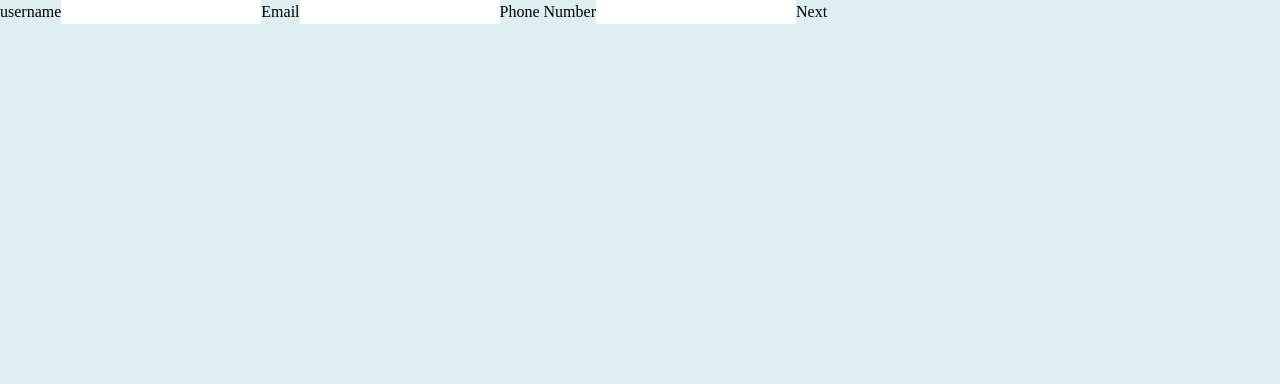
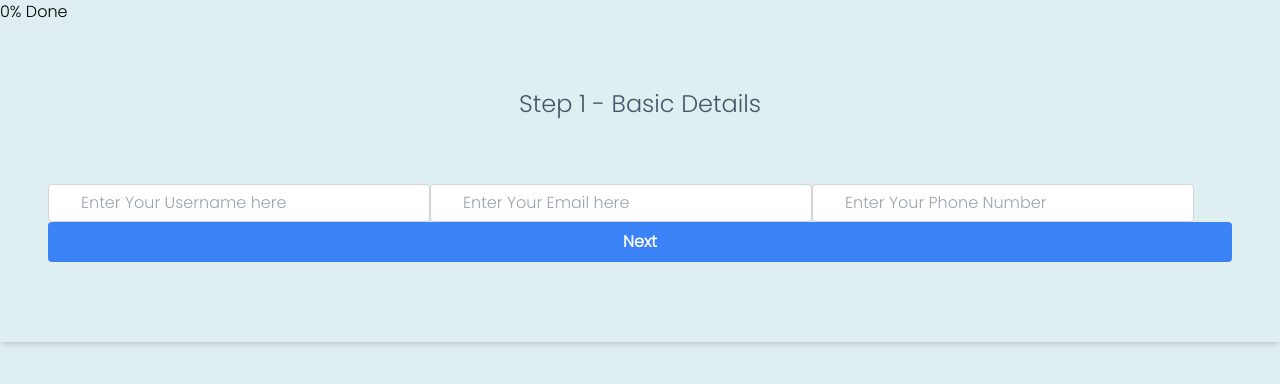
Before and after one commit to dev-gaur-2002/LevitationTask, a React (Vite) app: page /dashboard in a window 1280 px wide. Shown: the top 384 px of the page. Built offline with nearby package versions, Linux system fonts and the light colour scheme.

Commit message:
one bug left to convert object to formdata

```diff
--- a/src/App.css
+++ b/src/App.css
@@ -1,18 +1,22 @@
+@import url('https://fonts.googleapis.com/css2?family=Poppins:wght@300&display=swap');
+
 @tailwind base;
 @tailwind components;
 @tailwind utilities;
-@import url('https://fonts.googleapis.com/css2?family=Poppins:wght@300&display=swap');
 
 body{
     background-color: #dfeef0;
     font-family: Poppins;
-    /* background-image: linear-gradient(315deg, #b3cdd1 0%, #9fa4c4 74%); */
-    /* color: white; */
 }
 .subContainer{
-    @apply shadow-lg px-12 py-16 rounded-lg
+    @apply shadow-lg px-12 py-16 shadow-md hover:shadow-xl
 }
-
+.heading{
+    @apply mb-16 text-slate-600 text-center text-2xl
+}
 .input-form{
     @apply appearance-none bg-white border border-gray-300 rounded py-2 px-8 leading-tight focus:outline-none focus:border-blue-500
 }
+.form-btn{
+    @apply bg-blue-500 hover:bg-blue-700 text-white font-bold py-2 px-8 rounded mb-4 w-full
+}
--- a/src/components/Dashboard.tsx
+++ b/src/components/Dashboard.tsx
@@ -9,9 +9,10 @@ import Success from './Forms/Success'
 const Dashboard:React.FC = () => {
   const {status,setStatus} = useContext(ProgressContext)
   return (
-    <div>
+    <div >
         {
           (status === 'step1')?(
+
             <BasicForm />
           ):(status === 'step2')?(
             <AddressForm/>
--- a/src/components/ForgotPassword.tsx
+++ b/src/components/ForgotPassword.tsx
@@ -2,7 +2,7 @@ import React from 'react'
 
 const ForgotPassword:React.FC = () => {
   return (
-    <div>ForgotPassword</div>
+    <div>This feature required Backend integration hence not made</div>
   )
 }
 
--- a/src/components/Forms/AddressForm.tsx
+++ b/src/components/Forms/AddressForm.tsx
@@ -16,21 +16,30 @@ const AddressForm:React.FC = () => {
 
   return (
     <div>
-      <form onSubmit={(e)=>{handleSubmit(e)}}>
-        <label htmlFor="add1">Address Line 1</label>
-        <input type="text" name='add1' onChange={(e)=>{setFormData({...formData,address_1:e.target.value})}} />
-        <label htmlFor="add2">Address Line 1</label>
-        <input type="text" name='add2' onChange={(e)=>{setFormData({...formData,address_2:e.target.value})}} />
-        <label htmlFor="city">City</label>
-        <input type="text" name='city' onChange={(e)=>{setFormData({...formData,city:e.target.value})}} />
-        <label htmlFor="state">State</label>
-        <input type="text" name='state' onChange={(e)=>{setFormData({...formData,state:e.target.value})}} />
-        <label htmlFor="pincode">Pincode</label>
-        <input type="number" name='pincode' onChange={(e)=>{setFormData({...formData,pincode:Number(e.target.value)})}} />
-        <label htmlFor="Country">Country</label>
-        <input type="text" name='Country'  onChange={(e)=>{setFormData({...formData,country:e.target.value})}}/>
-        <button type='submit'>Next</button>
-      </form>
+      <div>
+        <div className="mb-1 text-base font-medium text-blue-700 dark:text-blue-500">25% Done</div>
+        <div className="w-full bg-gray-200 rounded-full h-2.5 mb-4 dark:bg-gray-700">
+        <div className="bg-blue-600 h-2.5 rounded-full w-1/4"></div>
+        </div>
+        </div>
+      <div className='container flex justify-center items-center min-h-screen mb-10'>
+        <div className='subContainer'>
+          <div>
+            <div className="heading">
+                Step 2 - Address Details
+              </div>
+            <form onSubmit={(e)=>{handleSubmit(e)}} className='flex flex-col'>
+              <input type="text" name='add1' placeholder='Address Line 1' onChange={(e)=>{setFormData({...formData,address_1:e.target.value})}} className='input-form mb-4' />
+              <input type="text" name='add2' placeholder='Address Line 2' onChange={(e)=>{setFormData({...formData,address_2:e.target.value})}} className='input-form mb-4' />
+              <input type="text" name='city' placeholder='City' onChange={(e)=>{setFormData({...formData,city:e.target.value})}} className='input-form mb-4' />
+              <input type="text" name='state' placeholder='State' onChange={(e)=>{setFormData({...formData,state:e.target.value})}} className='input-form mb-4' />
+              <input type="number" name='pincode' placeholder='PIN Code' onChange={(e)=>{setFormData({...formData,pincode:Number(e.target.value)})}} className='input-form mb-4' />
+              <input type="text" name='Country' placeholder='Country'  onChange={(e)=>{setFormData({...formData,country:e.target.value})}} className='input-form mb-4'/>
+              <button type='submit' className='form-btn'>Next</button>
+            </form>
+          </div>
+        </div>
+      </div>
     </div>
   )
 }
--- a/src/components/Forms/BasicForm.tsx
+++ b/src/components/Forms/BasicForm.tsx
@@ -15,15 +15,28 @@ const BasicForm:React.FC = () => {
 
   return (
     <div>
-      <form onSubmit={(e)=>handleSubmit(e)} className=''>
-        <label htmlFor="username">username</label>
-        <input type="text" name='username'  onChange={(e)=>{setFormData({...formData,name:e.target.value})}} />
-        <label htmlFor="email">Email</label>
-        <input type="email" onChange={(e)=>{setFormData({...formData,email:e.target.value})}} />
-        <label htmlFor="PhoneNumber">Phone Number</label>
-        <input type="number" name='PhoneNumber' onChange={(e)=>{setFormData({...formData,phone_number:Number(e.target.value)})}} />
-        <button type='submit'>Next</button>
-      </form>
+      <div>
+      <div className="mb-1 text-base font-medium text-blue-700 dark:text-blue-500">0% Done</div>
+      <div className="w-full bg-gray-200 rounded-full h-2.5 mb-4 dark:bg-gray-700">
+      <div className="bg-blue-600 h-2.5 rounded-full w-0"></div>
+      </div>
+      </div>
+      <div className="container flex justify-center items-center min-h-screen mb-10">
+        <div className='subContainer'>
+          <div>
+            <div className="heading">
+              Step 1 - Basic Details
+            </div>
+            <form onSubmit={(e)=>handleSubmit(e)} className='flex flex-col'>
+              {/* <label htmlFor="username">username</label> */}
+              <input type="text" placeholder='Enter Your Username here' name='username'  onChange={(e)=>{setFormData({...formData,name:e.target.value})}} className='input-form mb-4' />
+              <input type="email" onChange={(e)=>{setFormData({...formData,email:e.target.value})}} placeholder='Enter Your Email here' className='input-form mb-4' />
+              <input type="number" name='PhoneNumber' onChange={(e)=>{setFormData({...formData,phone_number:Number(e.target.value)})}} placeholder='Enter Your Phone Number' className='input-form mb-4' />
+              <button type='submit' className='form-btn'>Next</button>
+            </form>
+          </div>
+        </div>
+      </div>
     </div>
   )
 }
--- a/src/components/Forms/FileUpload.tsx
+++ b/src/components/Forms/FileUpload.tsx
@@ -1,23 +1,52 @@
-import React, {useContext} from 'react'
+import React, {useContext, useState} from 'react'
 import { ProgressContext } from '../../App'
 
 const FileUpload:React.FC = () => {
   const {status,setStatus,formData,setFormData} = useContext(ProgressContext)
-
+  const [present,setPresent] = useState<boolean>(false)
   const handleSubmit = (e:React.FormEvent)=>{
     e.preventDefault();
-
+    if(!present){
+      return alert("No file chosen")
+    }
     setStatus("step4")
     setFormData(formData)
     console.log(formData);
   }
   return (
     <div>
-      <form onSubmit={(e)=>{handleSubmit(e)}}>
-        <label htmlFor="singleFile">Upload Single File</label>
-        <input type="file" name='singleFile' accept='.png,.pdf' onChange={(e)=>{setFormData({...formData,singleFile:e.target.value})}} />
-        <button type='submit'> Next </button>
-      </form>
+      <div>
+        <div className="mb-1 text-base font-medium text-blue-700 dark:text-blue-500">50% Done</div>
+        <div className="w-full bg-gray-200 rounded-full h-2.5 mb-4 dark:bg-gray-700">
+        <div className="bg-blue-600 h-2.5 rounded-full w-2/4"></div>
+        </div>
+        </div>
+    <div className='container flex justify-center items-center min-h-screen mb-10'>
+      <div className='subContainer'>
+        <div className='heading'>
+         Step 3 - Single File Upload
+        </div>
+        <form onSubmit={(e)=>{handleSubmit(e)}} className='flex flex-col'>
+        <label htmlFor="doc" className="flex items-center p-4 gap-3 rounded-3xl border border-gray-300 border-dashed bg-gray-50 cursor-pointer mb-6">
+        {/* <img className="h-16 w-auto" src="https://demo.tailus.io/images/icons/upload.webp" alt="">.  */}
+        <div className="space-y-2">
+        <h4 className="text-base font-semibold text-gray-700">Upload a file</h4>
+        {/* <span className="text-sm text-gray-500">Max 2 MO</span> */}
+    </div>
+      <input type="file" name="doc" accept=".png, .pdf" onChange={(e)=>{
+        setPresent(true)
+        setFormData({...formData,singleFile:e.target.value})}} className='text-sm text-grey-500
+            file:mr-5 file:py-2 file:px-6
+            file:rounded-full file:border-0
+            file:text-sm file:font-medium
+            file:bg-blue-50 file:text-blue-700
+            hover:file:cursor-pointer hover:file:bg-amber-50
+            hover:file:text-amber-700'   />
+  </label>
+          <button type='submit' className='form-btn'> Next </button>
+        </form>
+      </div>
+    </div>
     </div>
   )
 }
--- a/src/components/Forms/MultileFileAndGeolocation.tsx
+++ b/src/components/Forms/MultileFileAndGeolocation.tsx
@@ -1,9 +1,11 @@
-import React, {useContext} from 'react'
+import React, {useContext,useState} from 'react'
 import { ProgressContext } from '../../App'
 import {useGeolocated} from 'react-geolocated'
+import axios from 'axios'
 
 const MultileFileAndGeolocation:React.FC = () => {
   const {status,setStatus,formData,setFormData} = useContext(ProgressContext)
+  const [present,setPresent] = useState<boolean>(false)
 
 
   const {coords,isGeolocationAvailable,isGeolocationEnabled} = useGeolocated({
@@ -16,16 +18,72 @@ const MultileFileAndGeolocation:React.FC = () => {
   console.log(coords)
   const handleSubmit = (e:React.FormEvent)=>{
     e.preventDefault();
+    if(!present){
+      return alert("No file chosen")
+    }
+    setFormData({...formData,geolocation:'latitude '+coords?.latitude+' longitude '+coords?.longitude})
+    console.log(formData)
 
+    const json = JSON.stringify(formData);
+  const blob = new Blob([json], {
+  type: 'application/json'
+    });
+    const data = new FormData();
+    data.append("document", blob);
+    console.log(data)
+
+    axios({
+      method: 'post',
+      url: 'https://x8ki-letl-twmt.n7.xano.io/api:XooRuQbs/form',
+      data: data,
+      headers: {
+          'Content-Type': 'multipart/form-data',
+          'Access-Control-Allow-Origin': '*',
+          'Access-Control-Allow-Methods': 'GET,PUT,POST,DELETE,PATCH,OPTIONS',
+          // 'Access-Control-Allow-Headers': '*'
+        },
+      }).then(()=>{
       setStatus("step5")
-    setFormData({...formData,geolocation:'latitude '+coords?.latitude+' longitude '+coords?.longitude})
-    console.log(formData);
+      // navigate('/dashboard')
+  }).catch((error)=>{
+      console.log(error)
+      alert("Something went wrong try re-entering form input ")
+
+  })
+    // console.log(formData);
   }
   return (
     <div>
-      <form onSubmit={(e)=>{handleSubmit(e)}}>
-        <label htmlFor="multipleFile">Upload Multiple Files</label>
-        <input type="file" accept='.png,.pdf'  onChange={(e)=>{setFormData({...formData,multi_ups1:e.target.value})}} />
+      <div>
+        <div className="mb-1 text-base font-medium text-blue-700 dark:text-blue-500">75% Done</div>
+        <div className="w-full bg-gray-200 rounded-full h-2.5 mb-4 dark:bg-gray-700">
+        <div className="bg-blue-600 h-2.5 rounded-full w-3/4"></div>
+        </div>
+        </div>
+    <div className='container flex justify-center items-center min-h-screen mb-10'>
+      <div className='subContainer'>
+        <div>
+          <div className='heading'>
+           Step 3 - Multi File Upload
+          </div>
+          <form onSubmit={(e)=>{handleSubmit(e)}} encType="multipart/form-data">
+          <label htmlFor="doc" className="flex items-center p-4 gap-3 rounded-3xl border border-gray-300 border-dashed bg-gray-50 cursor-pointer mb-6">
+          {/* <img className="h-16 w-auto" src="https://demo.tailus.io/images/icons/upload.webp" alt="">.  */}
+          <div className="space-y-2">
+          <h4 className="text-base font-semibold text-gray-700">Upload a file</h4>
+          {/* <span className="text-sm text-gray-500">Max 2 MO</span> */}
+              </div>
+                <input type="file" name="doc" accept=".png, .pdf" onChange={(e)=>{
+          setPresent(true)
+          setFormData({...formData,multi_ups1:e.target.value})}} className='text-sm text-grey-500
+              file:mr-5 file:py-2 file:px-6
+              file:rounded-full file:border-0
+              file:text-sm file:font-medium
+              file:bg-blue-50 file:text-blue-700
+              hover:file:cursor-pointer hover:file:bg-amber-50
+              hover:file:text-amber-700'   />
+            </label>
+            <button type='submit' className='form-btn w-full'>Submit</button>
             {
               !isGeolocationAvailable?(
                 <span> Geolocation not supported by your browser</span>
@@ -33,13 +91,14 @@ const MultileFileAndGeolocation:React.FC = () => {
                 <span>Geolocation not enabled</span>
               ):(
                 <div>
-              {coords?.latitude}
+
                 </div>
               )
             }
-
-        <button type='submit'>Submit</button>
           </form>
+        </div>
+      </div>
+    </div>
     </div>
   )
 }
```
Also changed, not shown: src/components/LoginForm.tsx (+4 -4 lines). Lines whose indentation alone changed are shown as unchanged.
